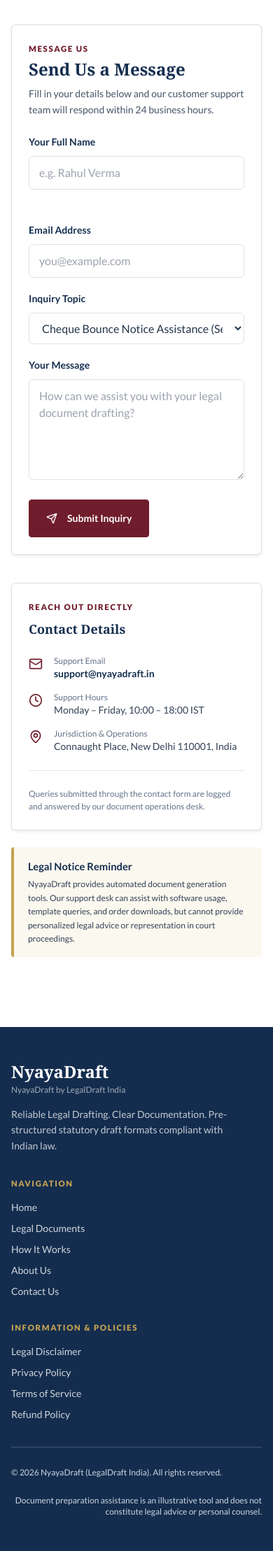
After one commit to surbhijadam/NyayVeya-legal-drafting-platform, a Flask app: page /contact in a window 390 px wide. The commit adds this page. Shown: the part 356-2573 px from the top of the page at 70% size. Run offline with Flask 3, Linux system fonts and the light colour scheme; some libraries are stand-ins or nearby versions.

Commit message:
Add responsive Contact Us page with inquiry form and automated tests

```diff
--- a/app/routes.py
+++ b/app/routes.py
@@ -1,4 +1,4 @@
-from flask import Blueprint, render_template, abort
+from flask import Blueprint, render_template, abort, request, flash, redirect, url_for
 
 from app.catalogue import (
     get_all_documents,
@@ -40,6 +40,15 @@ def about():
     return render_template('about.html')
 
 
+@main_bp.route('/contact', methods=['GET', 'POST'])
+def contact():
+    """Contact page - platform support and inquiries."""
+    if request.method == 'POST':
+        flash('Thank you for reaching out! We have received your message and will respond shortly.', 'success')
+        return redirect(url_for('main.contact'))
+    return render_template('contact.html')
+
+
 # --- Error Handlers ---
 
 @main_bp.app_errorhandler(404)
--- a/app/templates/base.html
+++ b/app/templates/base.html
@@ -51,6 +51,7 @@
                 <a href="{{ url_for('main.document_list') }}" class="navlink {% if request.endpoint == 'main.document_list' %}active{% endif %}">Legal Documents</a>
                 <a href="{{ url_for('main.home') }}#how-section" class="navlink">How It Works</a>
                 <a href="{{ url_for('main.about') }}" class="navlink {% if request.endpoint == 'main.about' %}active{% endif %}">About Us</a>
+                <a href="{{ url_for('main.contact') }}" class="navlink {% if request.endpoint == 'main.contact' %}active{% endif %}">Contact Us</a>
             </nav>
 
             <!-- Desktop Auth Links -->
@@ -104,6 +105,7 @@
             <a href="{{ url_for('main.document_list') }}" class="navlink">Legal Documents</a>
             <a href="{{ url_for('main.home') }}#how-section" class="navlink">How It Works</a>
             <a href="{{ url_for('main.about') }}" class="navlink">About Us</a>
+            <a href="{{ url_for('main.contact') }}" class="navlink">Contact Us</a>
             <hr class="my-2 border-slate-200">
             {% if current_user.is_authenticated %}
                 <a href="{{ url_for('auth.dashboard') }}" class="navlink font-bold">Dashboard ({{ current_user.full_name }})</a>
@@ -171,6 +173,7 @@
                     <a href="{{ url_for('main.document_list') }}" class="text-white/80 hover:text-white text-decoration-none">Legal Documents</a>
                     <a href="{{ url_for('main.home') }}#how-section" class="text-white/80 hover:text-white text-decoration-none">How It Works</a>
                     <a href="{{ url_for('main.about') }}" class="text-white/80 hover:text-white text-decoration-none">About Us</a>
+                    <a href="{{ url_for('main.contact') }}" class="text-white/80 hover:text-white text-decoration-none">Contact Us</a>
                 </nav>
 
                 <!-- Col 3: Policies -->
--- /dev/null
+++ b/app/templates/contact.html
@@ -0,0 +1,141 @@
+{% extends "base.html" %}
+
+{% block title %}Contact Us - NyayaDraft{% endblock %}
+
+{% block content %}
+<!-- Top Architectural Banner from Prototype -->
+<div class="relative h-64 overflow-hidden">
+    <img class="canva-image w-full h-full object-cover" loading="lazy"
+         src="https://images.pexels.com/photos/37726708/pexels-photo-37726708.jpeg?auto=compress&cs=tinysrgb&w=1280"
+         alt="Warm wooden legal library interior with bookshelves">
+    <div class="absolute inset-0 bg-gradient-to-t from-[#142D4E] via-[#142D4E]/75 to-transparent flex items-end">
+        <div class="shell pb-8 text-white">
+            <p class="text-xs uppercase tracking-widest text-[#c5a253] font-bold">GET IN TOUCH</p>
+            <h1 class="font-serif font-bold text-3xl mt-1 text-white">Contact Us</h1>
+            <p class="text-white/80 text-sm mt-1 max-w-xl">
+                Have questions about our statutory legal drafting templates, document downloads, or support? We're here to help.
+            </p>
+        </div>
+    </div>
+</div>
+
+<div class="shell section-pad max-w-5xl">
+    <div class="grid work-grid xl:grid-cols-[1fr_360px] gap-10">
+        <!-- Contact Form Column -->
+        <div>
+            <div class="card p-6 md:p-8 shadow-sm">
+                <p class="eyebrow">MESSAGE US</p>
+                <h2 class="font-serif font-bold text-2xl text-[#142D4E] mt-1 mb-2">Send Us a Message</h2>
+                <p class="text-sm text-slate-600 mb-6 leading-relaxed">
+                    Fill in your details below and our customer support team will respond within 24 business hours.
+                </p>
+
+                <form method="POST" action="{{ url_for('main.contact') }}" class="space-y-5">
+                    <div class="grid small-grid md:grid-cols-2 gap-5">
+                        <!-- Full Name -->
+                        <div class="field">
+                            <label for="contact-name" class="block text-sm font-semibold text-[#142D4E] mb-1">Your Full Name</label>
+                            <input id="contact-name" name="name" type="text" required
+                                   class="w-full p-2.5 border rounded border-slate-300 text-slate-800 focus:outline-none focus:border-[#142D4E]"
+                                   placeholder="e.g. Rahul Verma">
+                        </div>
+
+                        <!-- Email Address -->
+                        <div class="field">
+                            <label for="contact-email" class="block text-sm font-semibold text-[#142D4E] mb-1">Email Address</label>
+                            <input id="contact-email" name="email" type="email" required
+                                   class="w-full p-2.5 border rounded border-slate-300 text-slate-800 focus:outline-none focus:border-[#142D4E]"
+                                   placeholder="you@example.com">
+                        </div>
+                    </div>
+
+                    <!-- Subject / Inquiry Topic -->
+                    <div class="field">
+                        <label for="contact-subject" class="block text-sm font-semibold text-[#142D4E] mb-1">Inquiry Topic</label>
+                        <select id="contact-subject" name="subject" required
+                                class="w-full p-2.5 border rounded border-slate-300 text-slate-800 bg-white focus:outline-none focus:border-[#142D4E]">
+                            <option value="Cheque Bounce Notice Assistance">Cheque Bounce Notice Assistance (Sec. 138)</option>
+                            <option value="Order & Download Support">Order & Download Support</option>
+                            <option value="Upcoming Document Templates">Upcoming Document Templates</option>
+                            <option value="Feedback & Suggestions">Feedback & Suggestions</option>
+                            <option value="General Inquiry">General Legal Documentation Inquiry</option>
+                        </select>
+                    </div>
+
+                    <!-- Message -->
+                    <div class="field">
+                        <label for="contact-message" class="block text-sm font-semibold text-[#142D4E] mb-1">Your Message</label>
+                        <textarea id="contact-message" name="message" rows="5" required
+                                  class="w-full p-2.5 border rounded border-slate-300 text-slate-800 focus:outline-none focus:border-[#142D4E]"
+                                  placeholder="How can we assist you with your legal document drafting?"></textarea>
+                    </div>
+
+                    <!-- Submit Button -->
+                    <div class="pt-2">
+                        <button type="submit" class="button primary py-3 px-6 text-sm font-bold cursor-pointer">
+                            <i data-lucide="send" class="w-4 h-4 inline mr-1.5"></i> Submit Inquiry
+                        </button>
+                    </div>
+                </form>
+            </div>
+        </div>
+
+        <!-- Sidebar Contact Info Column -->
+        <aside class="space-y-6">
+            <!-- Support Details Card -->
+            <div class="card p-6 shadow-sm">
+                <p class="eyebrow">REACH OUT DIRECTLY</p>
+                <h3 class="font-serif font-bold text-lg text-[#142D4E] mt-2 mb-4">Contact Details</h3>
+
+                <div class="space-y-4 text-sm text-slate-700">
+                    <div class="flex items-start gap-3">
+                        <i data-lucide="mail" class="w-5 h-5 text-[#6F1D2C] shrink-0 mt-0.5"></i>
+                        <div>
+                            <span class="text-xs text-slate-500 block">Support Email</span>
+                            <strong class="text-[#142D4E]">support@nyayadraft.in</strong>
+                        </div>
+                    </div>
+
+                    <div class="flex items-start gap-3">
+                        <i data-lucide="clock" class="w-5 h-5 text-[#6F1D2C] shrink-0 mt-0.5"></i>
+                        <div>
+                            <span class="text-xs text-slate-500 block">Support Hours</span>
+                            <span>Monday – Friday, 10:00 – 18:00 IST</span>
+                        </div>
+                    </div>
+
+                    <div class="flex items-start gap-3">
+                        <i data-lucide="map-pin" class="w-5 h-5 text-[#6F1D2C] shrink-0 mt-0.5"></i>
+                        <div>
+                            <span class="text-xs text-slate-500 block">Jurisdiction & Operations</span>
+                            <span>Connaught Place, New Delhi 110001, India</span>
+                        </div>
+                    </div>
+                </div>
+
+                <div class="border-t border-slate-200 mt-6 pt-4 text-xs text-slate-500 leading-normal">
+                    Queries submitted through the contact form are logged and answered by our document operations desk.
+                </div>
+            </div>
+
+            <!-- Disclaimer Notice Card -->
+            <div class="notice">
+                <strong class="text-[#142D4E] block mb-1">Legal Notice Reminder</strong>
+                <p class="text-xs text-slate-700 m-0 leading-relaxed">
+                    NyayaDraft provides automated document generation tools. Our support desk can assist with software usage, template queries, and order downloads, but cannot provide personalized legal advice or representation in court proceedings.
+                </p>
+            </div>
+        </aside>
+    </div>
+</div>
+{% endblock %}
+
+{% block extra_scripts %}
+<script>
+document.addEventListener('DOMContentLoaded', function() {
+    if (window.lucide) {
+        lucide.createIcons();
+    }
+});
+</script>
+{% endblock %}
```
Also changed, not shown: tests/test_phase2.py (+23 -0 lines).
